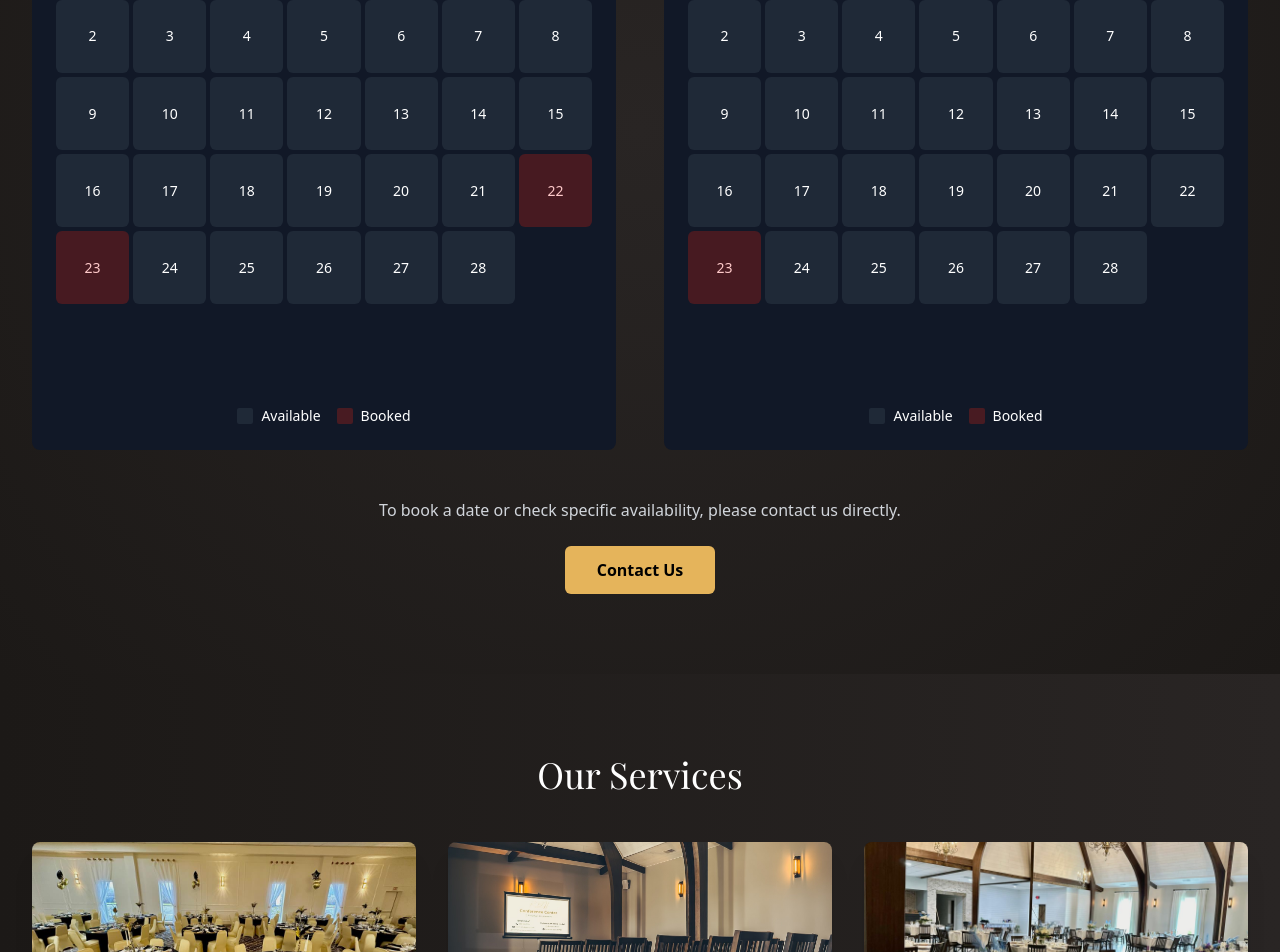
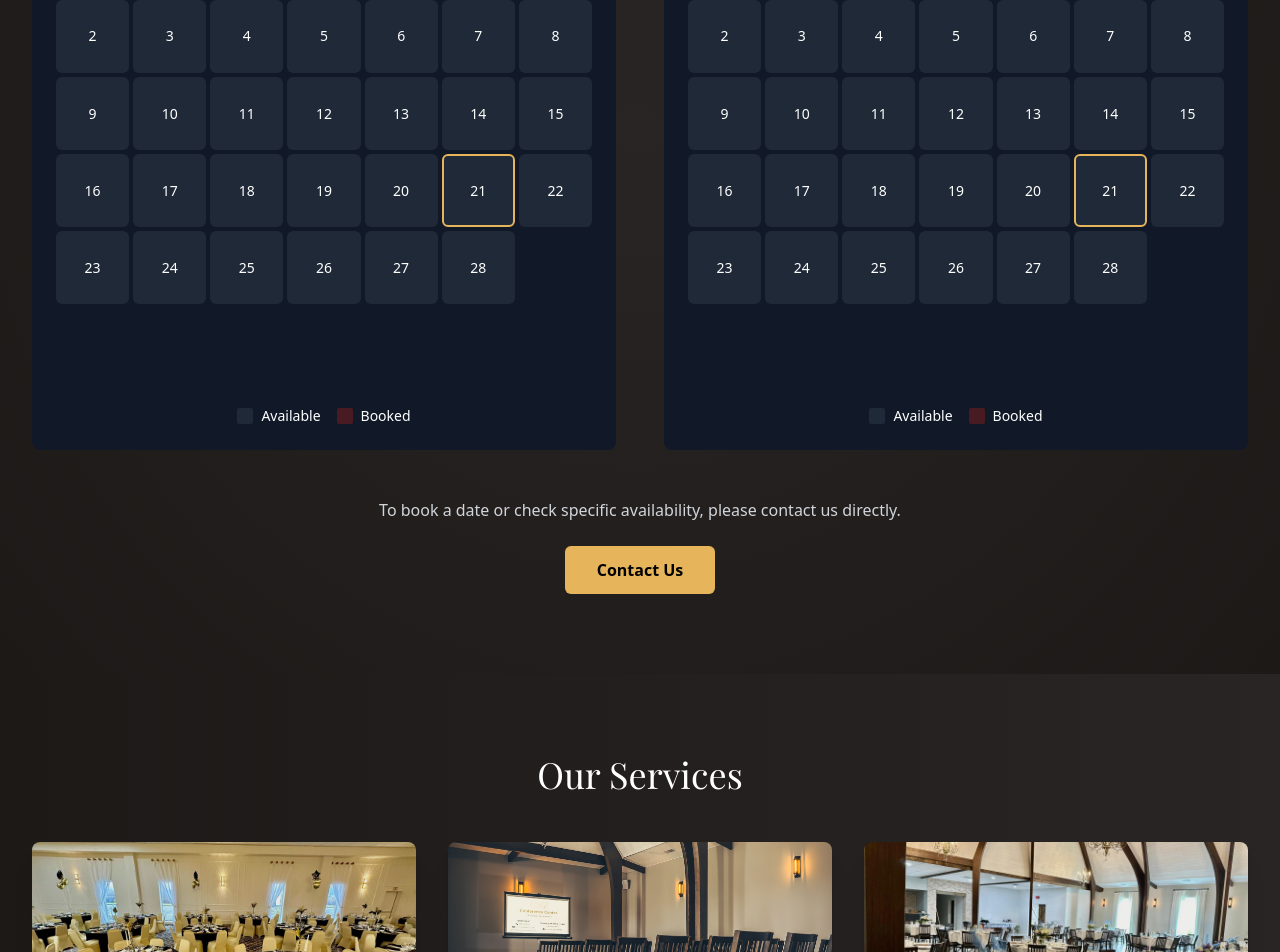
Before and after one commit to cbalaur91/RomanianBanquetHall, a React (Vite) app: page / in a window 1280 px wide. Shown: the part 3910-4862 px from the top of the page. Built offline with nearby package versions, Linux system fonts and the light colour scheme.

Commit message:
Added booked dates and highligt on current day

```diff
--- a/src/App.tsx
+++ b/src/App.tsx
@@ -24,7 +24,9 @@ const BOOKED_DATES = {
   //   12: [24, 25]   // December 2025
   // }
     2025: {
-      2: [22, 23]
+      6: [7, 14],
+      8: [30],
+      10: [4]
     }
   },
 
@@ -39,7 +41,10 @@ const BOOKED_DATES = {
     //   1: [1, 15],    // January 2025
     //   12: [24, 25]   // December 2025
     // }
-    2: [23]
+    3: [1],
+    5: [10, 31],
+    6: [7, 14],
+    7: [26]
   }
 };
 
@@ -102,6 +107,9 @@ function App() {
     const daysInMonth = getDaysInMonth(currentDate);
     const firstDay = getFirstDayOfMonth(currentDate);
     const bookedDates = getBookedDatesForMonth(hallName, currentDate.getMonth());
+    const today = new Date();
+    const isCurrentMonth = today.getFullYear() === currentDate.getFullYear() && today.getMonth() === currentDate.getMonth();
+
     const days = Array.from({ length: 42 }, (_, i) => {
       const day = i - firstDay + 1;
       return day > 0 && day <= daysInMonth ? day : null;
@@ -164,6 +172,7 @@ function App() {
                     ? 'bg-gray-800 hover:bg-gold hover:text-black cursor-pointer transition-colors'
                     : ''
                 }
+                ${isCurrentMonth && day === today.getDate() ? 'border-2 border-gold' : ''}
               `}
               onClick={() => day && !bookedDates.includes(day) && handleDateClick(day, hallName)}
             >
```
